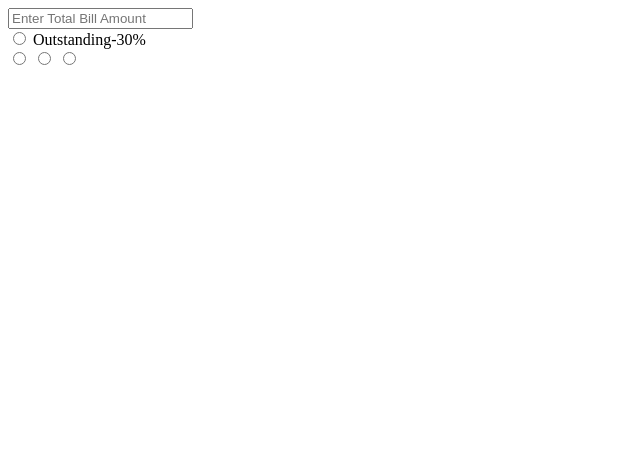
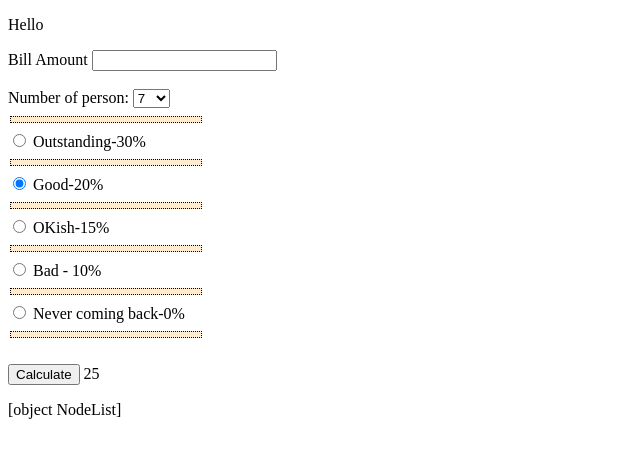
Before and after one commit to nyc0lai/Tip-Calculator, a plain HTML site: page index.html in a window 1280 px wide. Shown: the whole page, without its empty margins (0-640 px from the left). Drawn offline with Linux system fonts and the light colour scheme.

Commit message:
second commit

```diff
--- a/index.html
+++ b/index.html
@@ -8,13 +8,41 @@
     <title>Tip-Calculator</title>
 </head>
 <body>
-    <input type="text" name="billAmount" placeholder="Enter Total Bill Amount"><br>
+    <p id="pid">Hello</p>
+    <label for="totalBill">Bill Amount</label>
+    <input type="number" id="totalBill" name="billAmount" size="5" min="0"><br><br>
+    <label for="persNr">Number of person:</label>
+    <select name="persNr" id="persNr">
+        <option value="1">1</option>
+        <option value="2">2</option>
+        <option value="3">3</option>
+        <option value="4">4</option>
+        <option value="5">5</option>
+        <option value="6">6</option>
+        <option value="7" selected>7</option>
+        <option value="8">8</option>
+        <option value="9">9</option>
+        <option value="10">10</option>
+    </select>
+    <hr class="hr00">
+    <input type="radio" id="sl1" name="stage" value="30">
+    <label for="sl1">Outstanding-30%</label>
+    <hr class="hr00">
+    <input type="radio" id="sl2" name="stage" value="20" checked>
+    <label for="sl2">Good-20%</label>
+    <hr class="hr00">
+    <input type="radio" id="sl3" name="stage" value="15">
+    <label for="sl3">OKish-15%</label>
+    <hr class="hr00">
+    <input type="radio" id="sl4" name="stage" value="10">
+    <label for="sl4">Bad - 10%</label>
+    <hr class="hr00">
+    <input type="radio" id="sl5" name="stage" value="0">
+    <label for="sl5">Never coming back-0%</label><br>
+    <hr class="hr00"><br>
+    <input type="submit" id="submit" value="Calculate"> <output id="out">25</output>
+    <p id="da"></p>
 
-    <input type="radio" name="30%" value="30">
-    <label for="30">Outstanding-30%</label><br>
-    <input type="radio">
-    <input type="radio">
-    <input type="radio">
     <script src="./main.js"></script>
 </body>
 </html>
--- a/main.js
+++ b/main.js
@@ -0,0 +1,13 @@
+let TotalBillAmount = document.getElementById("totalBill").innerHTML;
+const ServiceLevel = document.getElementsByName("stage");
+const NumberOfPersons = document.getElementById("persNr").v;
+let x = document.getElementById("pid");
+
+document.getElementById("da").innerHTML = ServiceLevel;
+
+
+document.getElementById("submit").addEventListener("click", calculate);
+
+function calculate() {
+    document.getElementById("out").innerHTML = (TotalBillAmount * ServiceLevel)/NumberOfPersons;
+}
--- a/style.css
+++ b/style.css
@@ -0,0 +1,9 @@
+.hr00 {
+    width: 15%;
+    height: 5px;
+    border-width: 1px;
+    border-color: black;
+    border-style: dotted;
+    margin-left: 2px;
+    background-color: blanchedalmond;
+}
```
